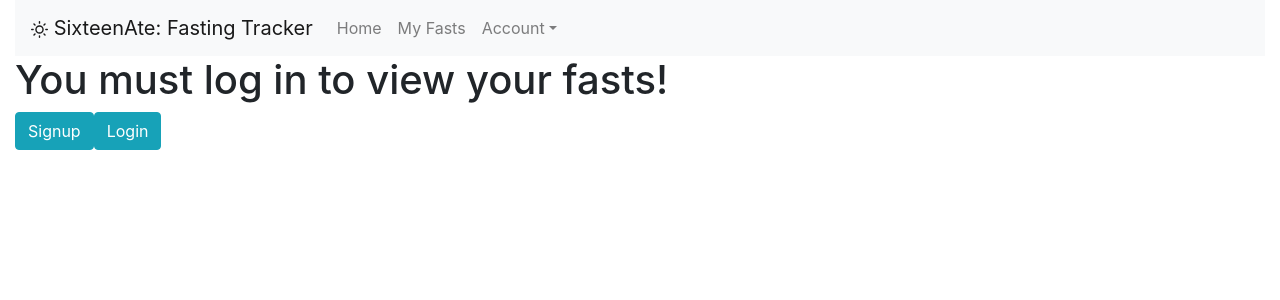
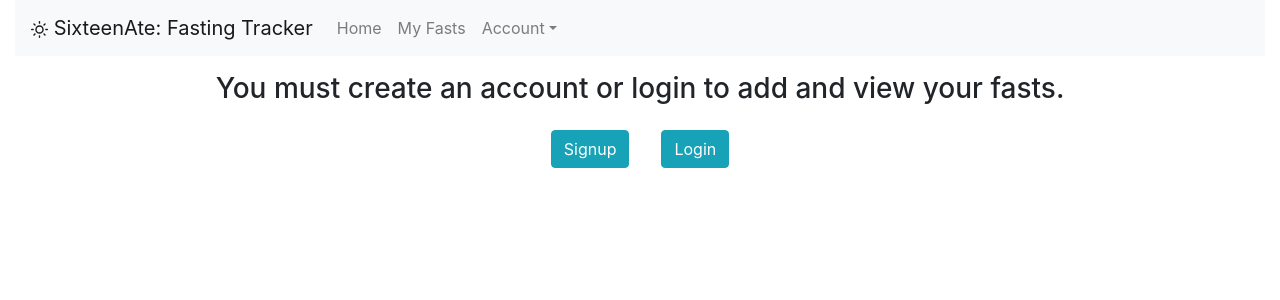
Before and after one commit to sahuashi/if-tracker, a React (Create React App) app in the folder client/: page /fasts in a window 1280 px wide. Shown: the top 300 px of the page. Built offline with nearby package versions, Linux system fonts and the light colour scheme.

Commit message:
Add redirect

```diff
--- a/client/src/components/addfast.js
+++ b/client/src/components/addfast.js
@@ -36,8 +36,8 @@ export default class AddFast extends React.Component {
         console.log(Fast);
 
         axios.post('http://localhost:5000/fasts/add', Fast)
-        .then(res => {
-            console.log(res.data);})
+        .then(res => {this.props.history.replace("/fasts/")})
+
 
     }
     render() {
@@ -46,11 +46,11 @@ export default class AddFast extends React.Component {
                 <h1 className="mt-3 mb-3">Add Fast</h1>
                 <Form onSubmit={this.handleSubmit}>
                     <Form.Group>
-                        <Form.Label className="mx-2">Start Date: </Form.Label>
+                        <Form.Label className="mx-2">Fast Start: </Form.Label>
                         <DateTimePicker value={this.state.startdate} onChange={this.handleStartDateChange}/>
                     </Form.Group>
                     <Form.Group>
-                        <Form.Label className="mx-2">End Date: </Form.Label>
+                        <Form.Label className="mx-2">Fast End: </Form.Label>
                         <DateTimePicker value={this.state.enddate} onChange={this.handleEndDateChange}/>
                     </Form.Group>
                     <Button variant="info" type="submit">Submit</Button>
--- a/client/src/components/loginuser.js
+++ b/client/src/components/loginuser.js
@@ -1,13 +1,12 @@
 import React from 'react';
-import { Form, Button } from 'react-bootstrap';
+import { Form, Button, Alert } from 'react-bootstrap';
 import axios from 'axios'
 
 export default class LoginUser extends React.Component{
 
     constructor(props){
         super(props);
-        console.log(this.props);
-        this.state = { username: '', password: '' }
+        this.state = { username: '', password: '' , error: ''}
         this.handleUsernameChange = this.handleUsernameChange.bind(this);
         this.handlePasswordChange = this.handlePasswordChange.bind(this);
         this.handleSubmit = this.handleSubmit.bind(this);
@@ -32,7 +31,11 @@ export default class LoginUser extends React.Component{
         axios.post('http://localhost:5000/user/login', User, { withCredentials: true})
         .then(res => {
             if(res.data.route === 'signup'){
-                window.location = '/user/signup';
+                this.setState({
+                    username: '',
+                    password: '',
+                    error: "Incorrect username/password. Please try again."
+                });
             }
             else{
                 this.auth();
@@ -61,13 +64,14 @@ export default class LoginUser extends React.Component{
             id: id,
             isLoggedIn: true,
         })
-        this.props.history.push('/fasts');
+        this.props.history.replace('/fasts');
     }
 
     render(){
         return (
-            <div>
-            <h1>Login User!</h1>
+            <div className="text-center">
+            { this.state.error && <Alert variant="danger"> {this.state.error} </Alert>}
+            <h3 className="mt-3 mb-3">Login User</h3>
             <Form onSubmit={this.handleSubmit}>
                 <Form.Group>
                     <Form.Control type="text"
--- a/client/src/components/myfasts.js
+++ b/client/src/components/myfasts.js
@@ -14,10 +14,11 @@ export default class MyFasts extends React.Component {
             <div>
             {this.props.user.isLoggedIn &&
                 <FastList user={this.props.user} history={this.props.history}></FastList>}
-            {!this.props.user.isLoggedIn && <div>
-                <h1>You must log in to view your fasts!</h1>
-                <Button variant="info" href='/user/signup'>Signup</Button>
-                <Button variant="info" href='/user/login'>Login</Button></div>}
+            {!this.props.user.isLoggedIn &&
+                <div className="text-center">
+                <h3 className="mt-3">You must create an account or login to add and view your fasts.</h3>
+                <Button className="mx-3 my-3" variant="info" href='/user/signup'>Signup</Button>
+                <Button className="mx-3 my-3" variant="info" href='/user/login'>Login</Button></div>}
             </div>
         );
     }
--- a/client/src/components/registeruser.js
+++ b/client/src/components/registeruser.js
@@ -59,8 +59,8 @@ export default class RegisterUser extends React.Component{
 
     render(){
         return (
-            <div>
-            <h1>Register User!</h1>
+            <div className="text-center">
+            <h3 className="mt-3 mb-3">Register User</h3>
             { this.state.error && <Alert variant="danger"> {this.state.error} </Alert>}
             <Form onSubmit={this.handleSubmit}>
                 <Form.Group>
```
